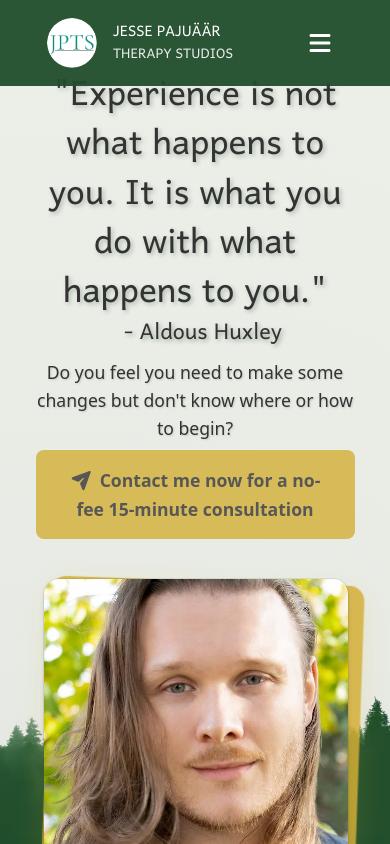
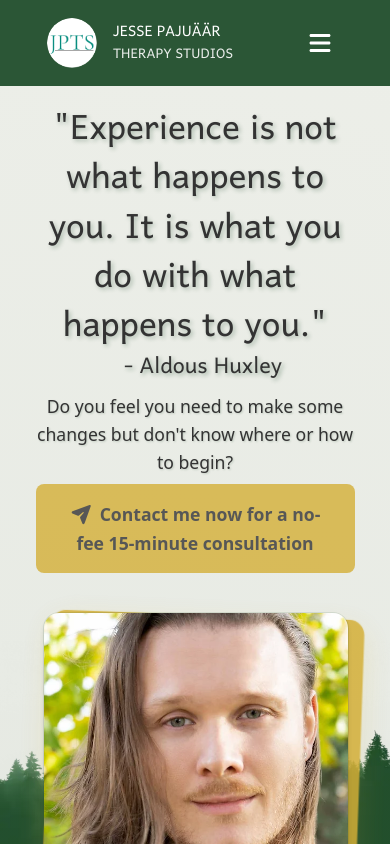
Before and after one commit to danispinxo/jesse-site, a Next.js app: page / in a window 390 px wide. Shown: the top 844 px of the page. Built offline with nearby package versions, Linux system fonts and the light colour scheme; a web font is replaced by a local one.

Commit message:
minor styling fix for hero content in tablet screens

```diff
--- a/src/app/styles/styles.scss
+++ b/src/app/styles/styles.scss
@@ -549,7 +549,7 @@ body {
     padding-bottom: 0.5rem;
 
     .about-me-content {
-      transform: translateY(-120px); // Even more overlap on mobile
+      transform: translateY(-120px);
     }
 
     .why-content {
@@ -563,6 +563,12 @@ body {
   .services-grid,
   .testimonials-grid {
     grid-template-columns: 1fr;
+  }
+}
+
+@media (max-width: 890px) {
+  .hero {
+    padding-top: 50px;
   }
 }
 
```
